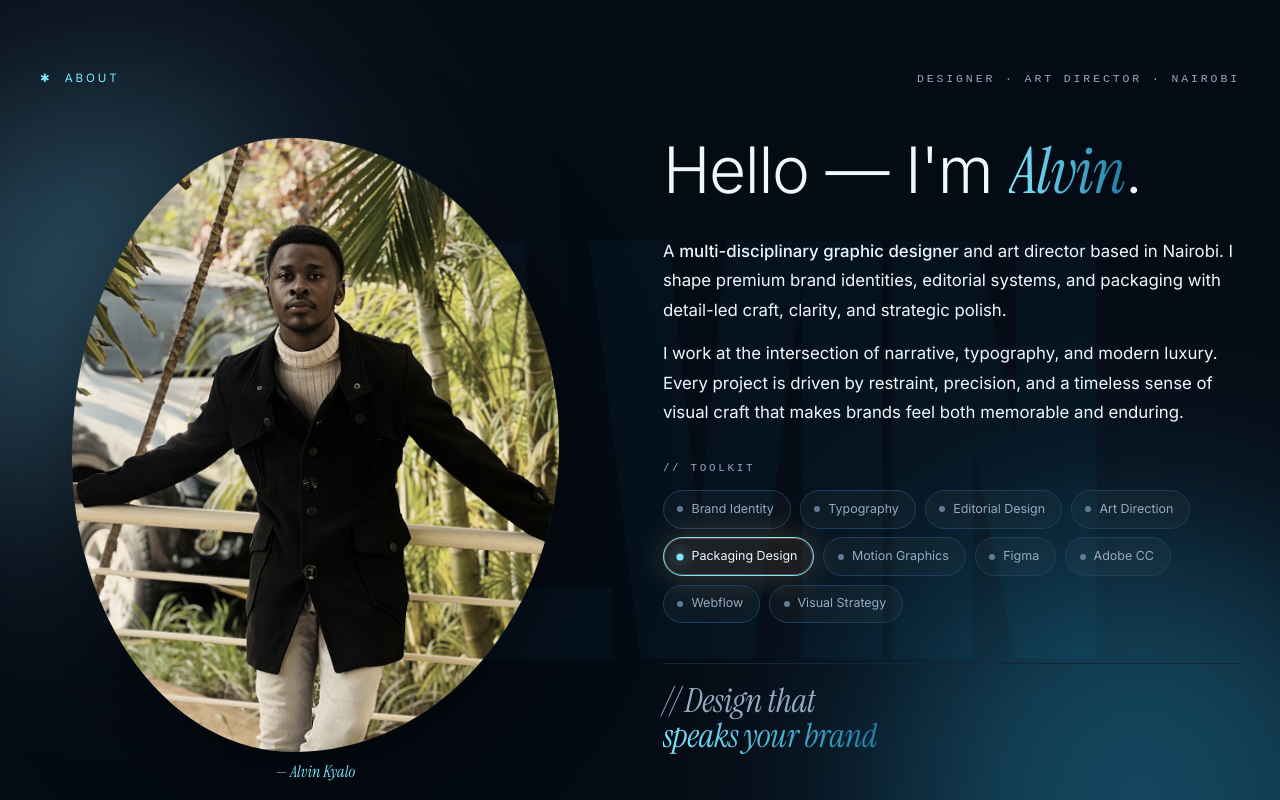
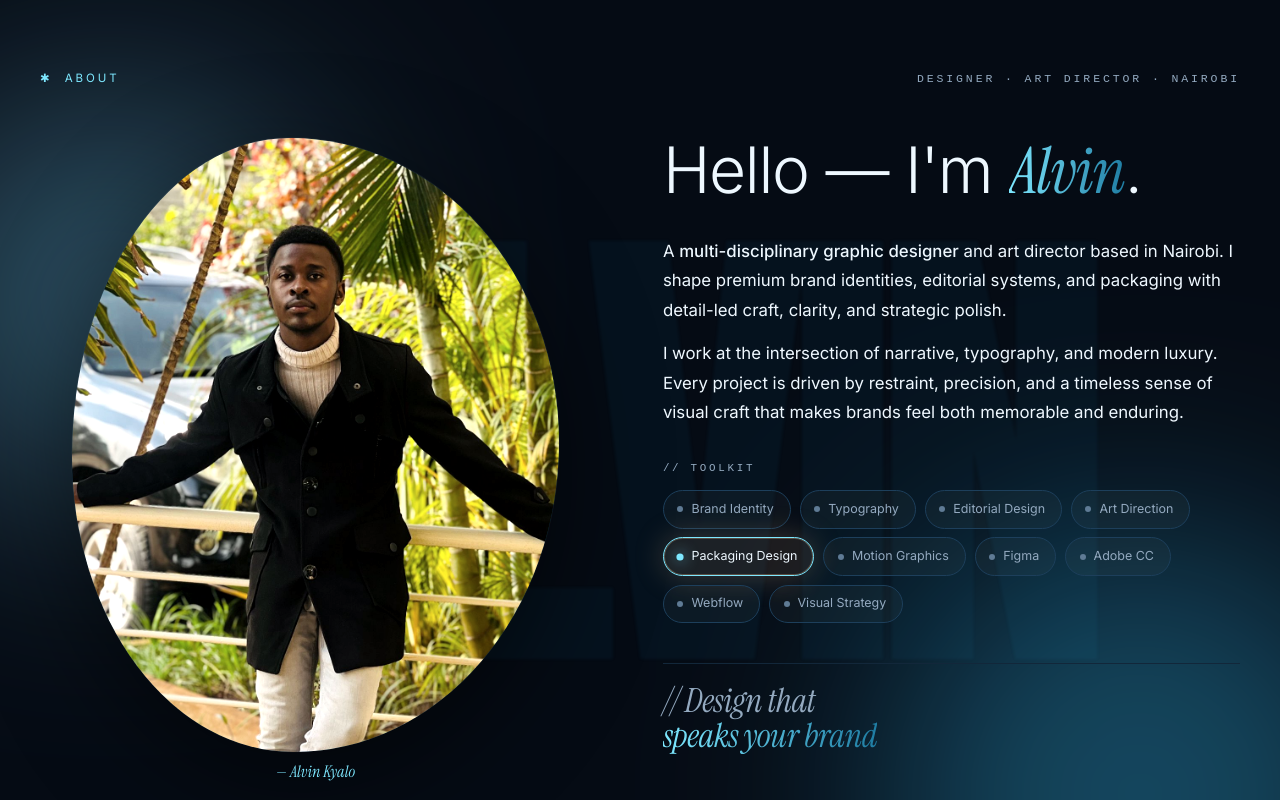
Before and after one commit to Ob55/Bro_GD_portfolio, a React (Vite) app: page / in a window 1280 px wide. Shown: the part 1440-2240 px from the top of the page. Built offline with nearby package versions, Linux system fonts and the light colour scheme.

Commit message:
Brighten and enhance Alvin Kyalo profile image

```diff
--- a/src/index.css
+++ b/src/index.css
@@ -844,7 +844,7 @@ img, video { display: block; max-width: 100%; }
   width: clamp(300px, 38vw, 520px);
   height: clamp(380px, 48vw, 660px);
   object-fit: cover;
-  filter: saturate(0.55) brightness(0.92) sepia(0.22) contrast(1.05);
+  filter: saturate(0.8) brightness(1.08) sepia(0.05) contrast(1.1);
   box-shadow: 0 30px 100px rgba(0, 0, 0, 0.55),
               0 0 0 1px rgba(245, 237, 224, 0.06);
   border-radius: 53% 47% 38% 62% / 50% 35% 65% 50%;
```
